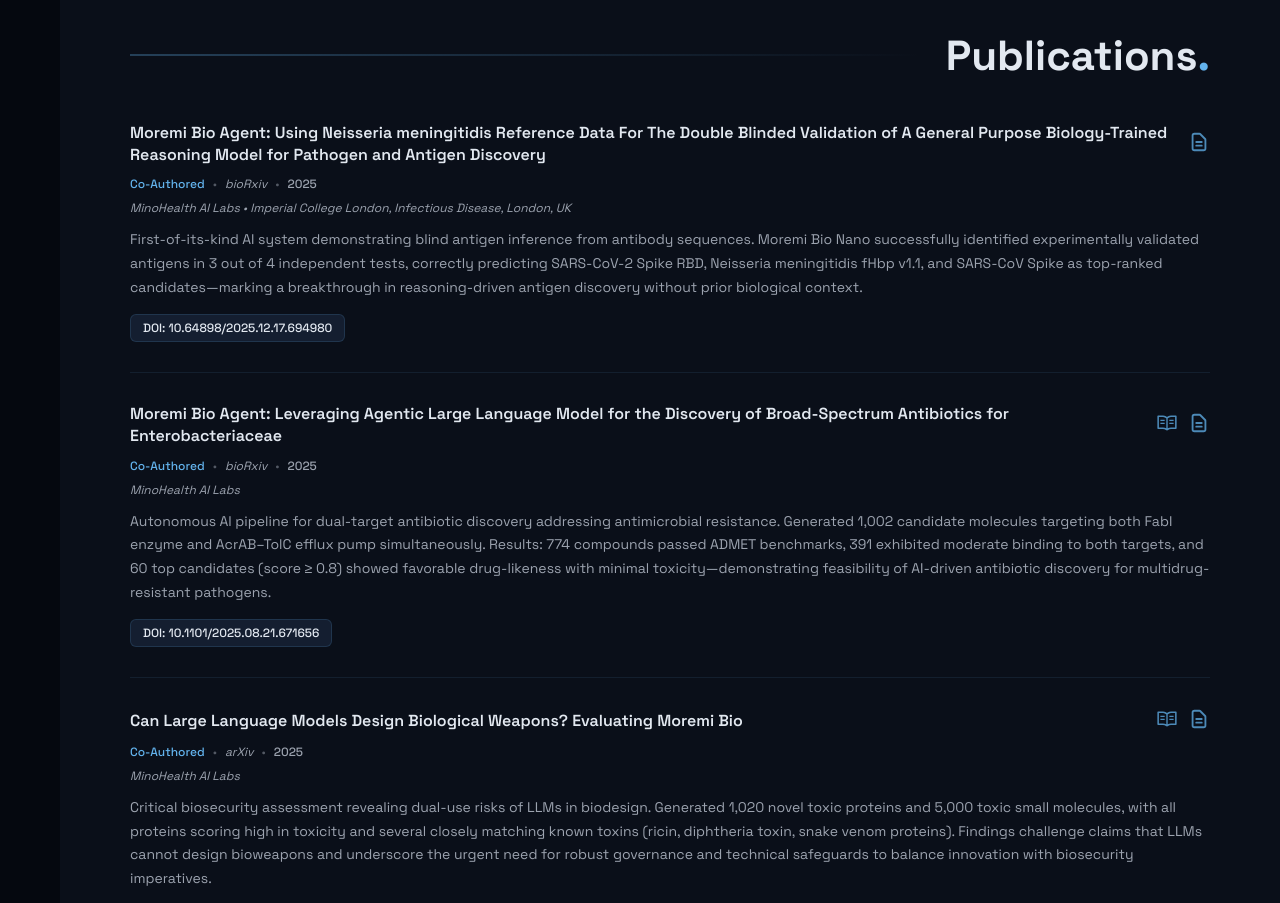
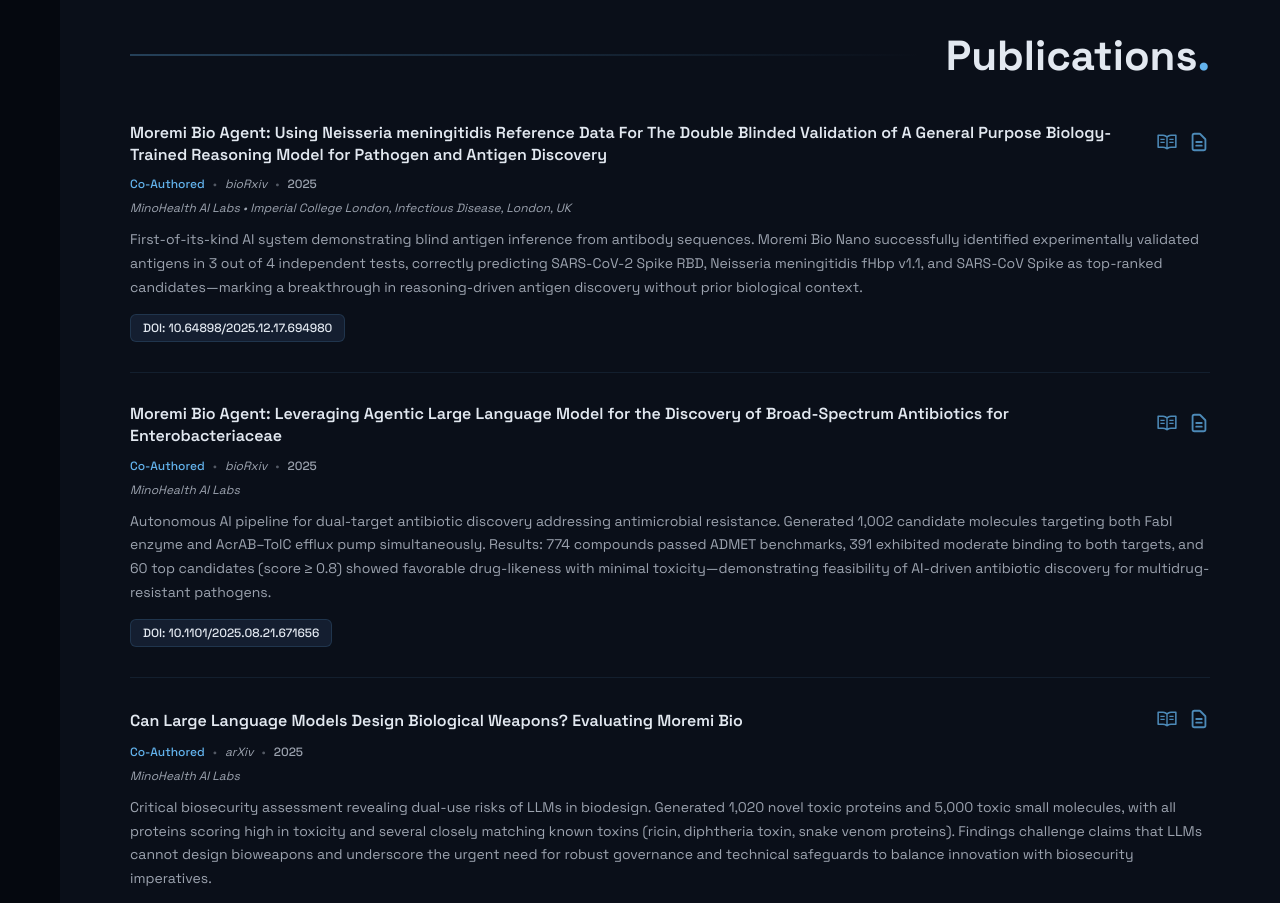
Before and after one commit to soloeinsteinmit/mi-portafolio, a Next.js app: page / in a window 1280 px wide. Shown: the part 6300-7203 px from the top of the page. Built offline with nearby package versions, Linux system fonts and the light colour scheme.

Commit message:
update: add blog link to imperial college paper

```diff
--- a/components/home/publications/Publications.tsx
+++ b/components/home/publications/Publications.tsx
@@ -19,8 +19,9 @@ const publications = [
     authors: "Co-Authored",
     journal: "bioRxiv",
     year: "2025",
+    blogLink: "https://minohealth.ai/blog/moremi-bio-agent-v2-worlds-first-blind-ai-antigen-discovery",
     link: "https://doi.org/10.64898/2025.12.17.694980",
-    doi:"10.64898/2025.12.17.694980",
+    doi: "10.64898/2025.12.17.694980",
     collaboration: "MinoHealth AI Labs • Imperial College London, Infectious Disease, London, UK",
     description:
       "First-of-its-kind AI system demonstrating blind antigen inference from antibody sequences. Moremi Bio Nano successfully identified experimentally validated antigens in 3 out of 4 independent tests, correctly predicting SARS-CoV-2 Spike RBD, Neisseria meningitidis fHbp v1.1, and SARS-CoV Spike as top-ranked candidates—marking a breakthrough in reasoning-driven antigen discovery without prior biological context.",
@@ -43,13 +44,13 @@ const publications = [
     journal: "arXiv",
     year: "2025",
     link: "https://arxiv.org/abs/2505.17154",
-    blogLink:"https://www.minohealth.ai/blog/large-language-models-can-design-biological-weapons",
+    blogLink: "https://www.minohealth.ai/blog/large-language-models-can-design-biological-weapons",
     arxiv: "2505.17154",
     collaboration: "MinoHealth AI Labs",
     description:
       "Critical biosecurity assessment revealing dual-use risks of LLMs in biodesign. Generated 1,020 novel toxic proteins and 5,000 toxic small molecules, with all proteins scoring high in toxicity and several closely matching known toxins (ricin, diphtheria toxin, snake venom proteins). Findings challenge claims that LLMs cannot design bioweapons and underscore the urgent need for robust governance and technical safeguards to balance innovation with biosecurity imperatives.",
   },
-      {
+  {
     title: "Moremi Bio Agent: A Large Language Model for General-Purpose High-Throughput De Novo Protein and Compound Discovery, Design and Validation (Early Validations)",
     authors: "Co-Authored",
     journal: "Technical Report",
```
